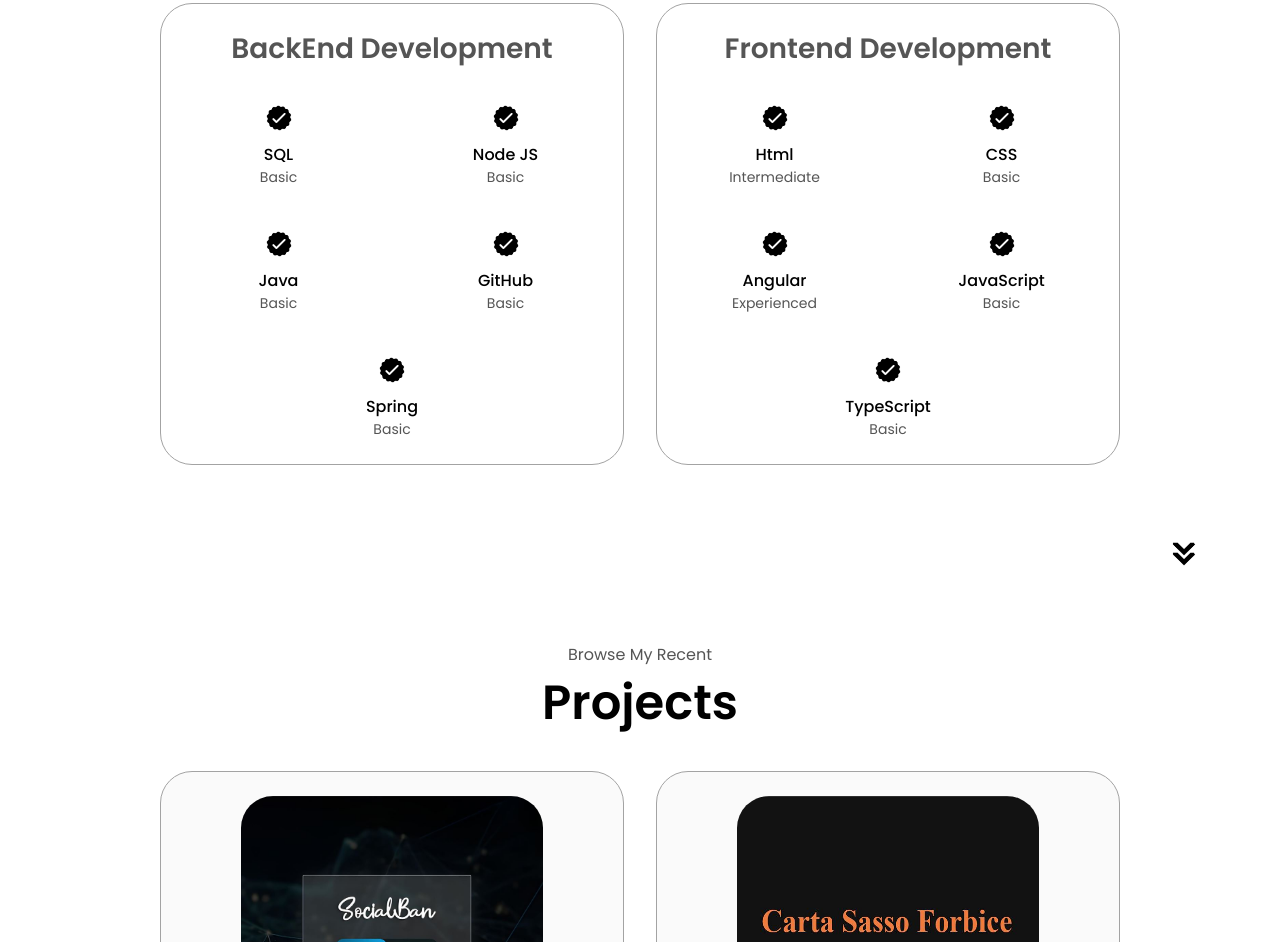
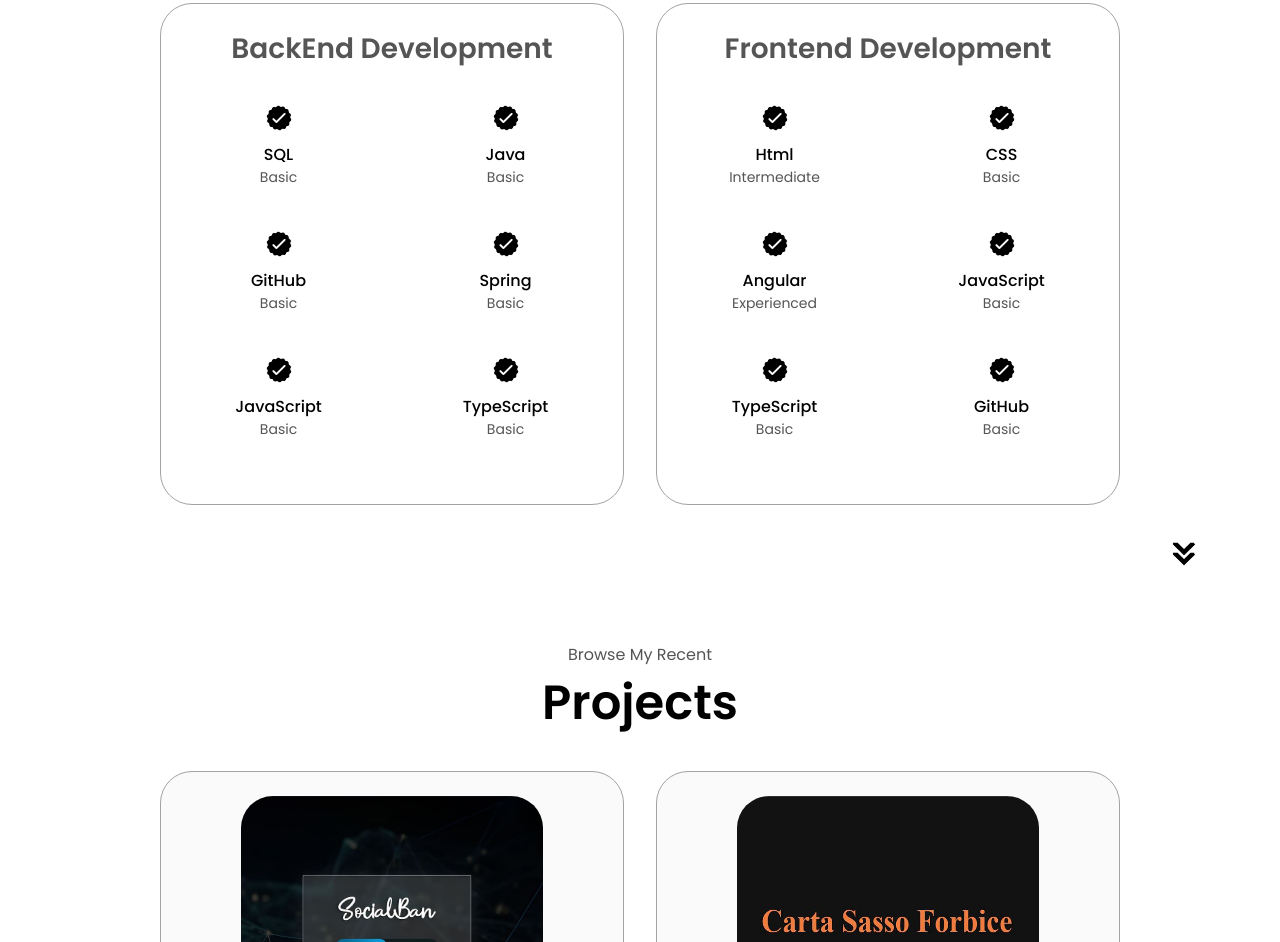
Before and after one commit to KamerHasa/Portfolio, a plain HTML site: page index.html in a window 1280 px wide. Shown: the part 1822-2764 px from the top of the page. Drawn offline with Linux system fonts and the light colour scheme.

Commit message:
Update index.html
finish

```diff
--- a/index.html
+++ b/index.html
@@ -132,15 +132,6 @@
                  alt="Experience icon"
                  class="icon">
                  <div>
-                  <h3>Node JS</h3>
-                  <p>Basic</p>
-                 </div>
-              </article>
-              <article>
-                <img src="./img/checkmark.png"
-                 alt="Experience icon"
-                 class="icon">
-                 <div>
                   <h3>Java</h3>
                   <p>Basic</p>
                  </div>
@@ -163,6 +154,25 @@
                   <p>Basic</p>
                  </div>
               </article>
+              <article>
+                <img src="./img/checkmark.png"
+                 alt="Experience icon"
+                 class="icon">
+                 <div>
+                  <h3>JavaScript</h3>
+                  <p>Basic</p>
+                 </div>
+              </article>
+              <article>
+                <img src="./img/checkmark.png"
+                 alt="Experience icon"
+                 class="icon">
+                 <div>
+                  <h3>TypeScript</h3>
+                  <p>Basic</p>
+                 </div>
+              </article>
+              <article>
             </div>
           </div>
           <div class="details-container">
@@ -210,6 +220,15 @@
                  class="icon">
                  <div>
                   <h3>TypeScript</h3>
+                  <p>Basic</p>
+                 </div>
+              </article>
+              <article>
+                <img src="./img/checkmark.png"
+                 alt="Experience icon"
+                 class="icon">
+                 <div>
+                  <h3>GitHub</h3>
                   <p>Basic</p>
                  </div>
               </article>
@@ -299,7 +318,7 @@
           <div class="nav-links-container">
             <ul class="nav-links">
               <li><a href="#about">About</a></li>
-              <li><a href="#experince">Experience</a></li>
+              <li><a href="#experience">Experience</a></li>
               <li><a href="#projects">Projects</a></li>
               <li><a href="#contact">Contact</a></li>
             </ul>
```
